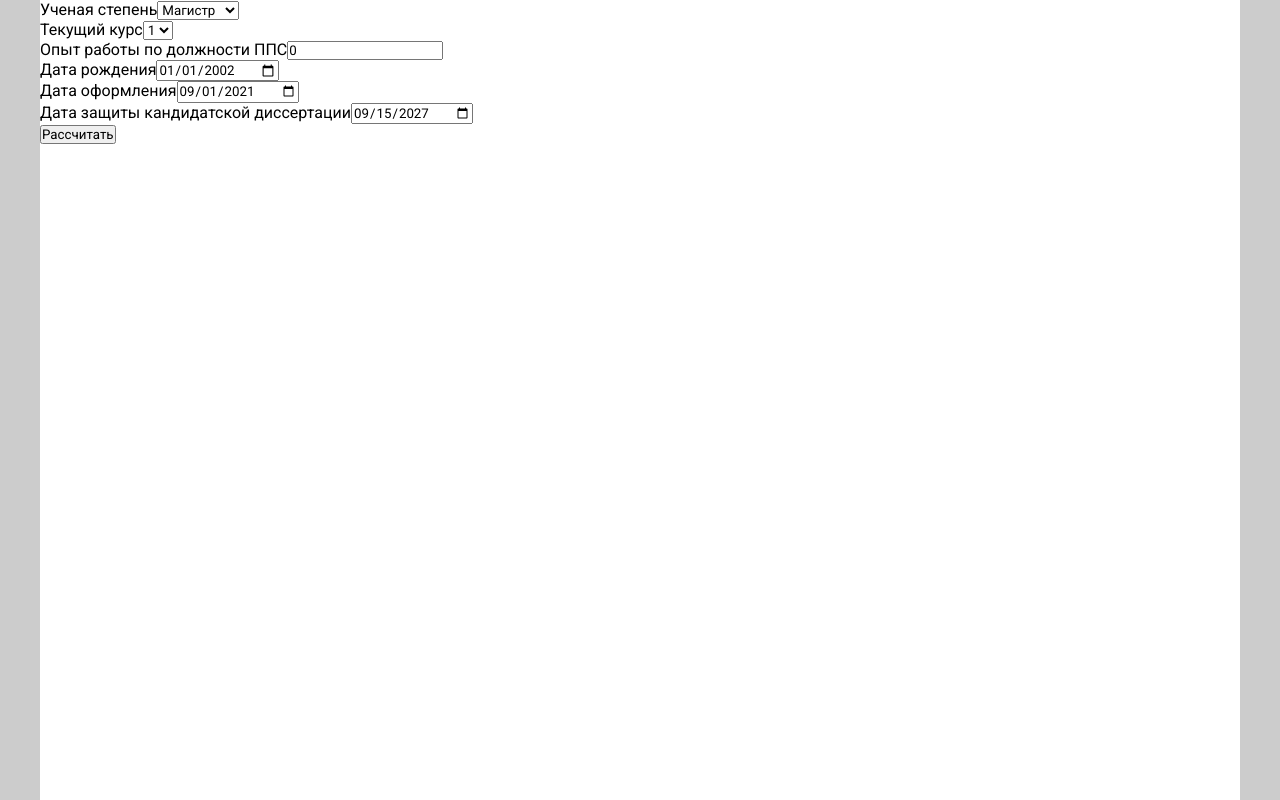
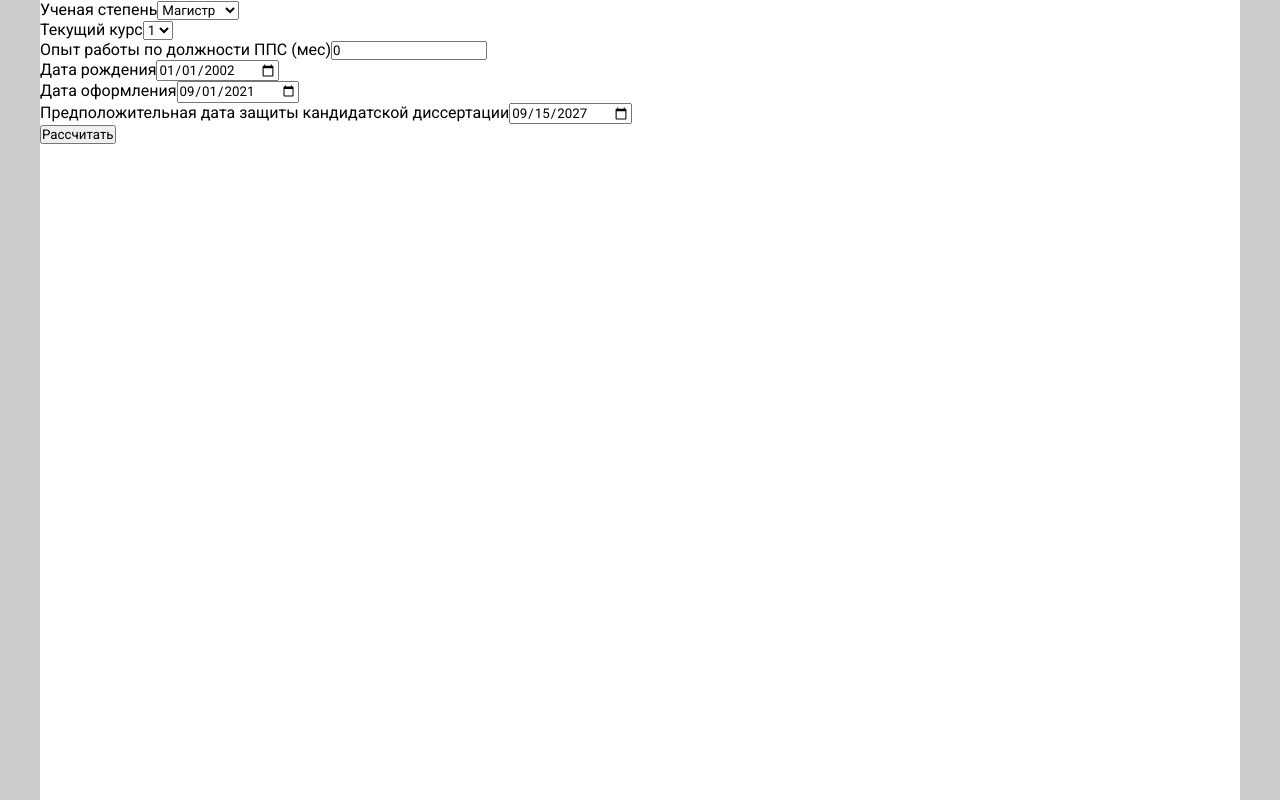
Before and after one commit to RTUITLab/RTU-Future-Salary-Front, a React (Create React App) app: page / in a window 1280 px wide. Built offline with nearby package versions, Linux system fonts and the light colour scheme.

Commit message:
changed graphic + validation

```diff
--- a/src/Common/style.scss
+++ b/src/Common/style.scss
@@ -12,4 +12,5 @@
     max-width: 1200px;
     margin: 0 auto;
     background-color: #fff;
+    padding-bottom: 30px;
 }
--- a/src/Components/Container/Container.jsx
+++ b/src/Components/Container/Container.jsx
@@ -22,6 +22,7 @@ const Container = (props) => {
 
     const handleSubmit = async (values) => {
 
+        console.log(values)
 
         try {
             let response = await apiRequest(values)
--- a/src/Components/Container/Graphic/Graphic.jsx
+++ b/src/Components/Container/Graphic/Graphic.jsx
@@ -1,38 +1,75 @@
 import React from 'react'
-import {Area, AreaChart, CartesianGrid, Line, LineChart, Tooltip, XAxis, YAxis} from "recharts";
+import {
+    Area,
+    AreaChart,
+    CartesianGrid,
+    Legend,
+    Line,
+    LineChart, ResponsiveContainer,
+    Tooltip,
+    XAxis,
+    YAxis
+} from "recharts";
+import {getMonth} from "../../../Common/getMonth";
+import s from './Graphic.module.scss'
 
 const Graphic = (props) => {
 
+    const salary = getSalary(props.salary)
+
     const CustomizedAxisTick = (props) => {
 
-        const { x, y, stroke, payload } = props;
+        const { x, y, payload } = props;
 
         return (
             <g transform={`translate(${x},${y})`}>
-                <text x={0} y={0} dy={16} textAnchor="end" fill="#666" transform="rotate(-35)">
+                <text x={0} y={0} dy={16} textAnchor="end" fontSize='12' fill="#666" transform="rotate(-35)">
                     {payload.value}
                 </text>
             </g>
         )
-
     }
 
     return (
         <>
-            {
-                props.salary.length > 0 &&
-                <div>
-                    <AreaChart width={1000} height={500} data={props.salary}>
-                        {/*<Line type="monotone" dataKey="salary" stroke="#8884d8" />*/}
-                        <CartesianGrid stroke="#ccc" strokeDasharray="5 5" />
-                        <XAxis dataKey={`month`} tick={<CustomizedAxisTick />} />
-                        <YAxis />
-                        <Area type="monotone" dataKey="salary" stroke="#8884d8" fill="#8884d8" />
-                        <Tooltip />
-                    </AreaChart>
-                </div>
-            }
+            <ResponsiveContainer className={s.gr}>
+                <AreaChart
+                           // width={'100%'}
+
+                           margin={{
+                                top: 20,
+                                right: 30,
+                                left: 20,
+                                bottom: 10,
+                            }}
+                           // height={'100%'}
+                           data={salary}
+                >
+                    {/*<Line type="monotone" dataKey="salary" stroke="#8884d8" />*/}
+                    <CartesianGrid stroke="#ccc" strokeDasharray="3 3" />
+                    <XAxis dataKey={`month`} height={70} tick={<CustomizedAxisTick />} />
+                    <YAxis />
+                    <Tooltip />
+
+                    <Area type="monotone" dataKey="salary" stroke="#8884d8" fill="#8884d8" />
+                </AreaChart>
+            </ResponsiveContainer>
         </>
     )
 }
 export default Graphic
+
+export const getSalary = (props) => {
+
+    let salary = []
+
+    salary = props.map(s => {
+        return {
+            ...s,
+            salary: s.salary,
+            month: `${getMonth(s.month)} ${s.year}`
+        }
+    })
+
+    return salary
+}
--- /dev/null
+++ b/src/Components/Container/Graphic/Graphic.module.scss
@@ -0,0 +1,4 @@
+.gr {
+  width: 1000px !important;
+  height: 500px !important;
+}
--- a/src/Components/Container/Salary/Salary.jsx
+++ b/src/Components/Container/Salary/Salary.jsx
@@ -2,8 +2,6 @@ import React from 'react'
 import s from './Salary.module.scss'
 import { Formik, Form, Field, ErrorMessage} from 'formik'
 import TextError from "../../../Common/TextError";
-import Test from "../../../Common/Test";
-import {LineChart, CartesianGrid, Line, XAxis, YAxis, Tooltip} from "recharts";
 import Graphic from "../Graphic/Graphic";
 
 
@@ -53,7 +51,7 @@ const Salary = (props) => {
                         </div>
 
                         <div>
-                            <label htmlFor="workExperience">Опыт работы по должности ППС</label>
+                            <label htmlFor="workExperience">Опыт работы по должности ППС (мес)</label>
                             <Field
                                 id="workExperience"
                                 name="workExperience"
@@ -84,7 +82,7 @@ const Salary = (props) => {
                         </div>
 
                         <div>
-                            <label htmlFor="dateOfDissertationDefense">Дата защиты кандидатской диссертации</label>
+                            <label htmlFor="dateOfDissertationDefense">Предположительная дата защиты кандидатской диссертации</label>
                             <Field
                                 id="dateOfDissertationDefense"
                                 type="date"
@@ -98,9 +96,10 @@ const Salary = (props) => {
                     </Form>
                     )}
                 </Formik>
-
-                <Graphic salary={props.salary} />
-
+                {
+                    props.salary.length > 0 &&
+                    <Graphic salary={props.salary}/>
+                }
             </div>
         </div>
     )
--- a/src/hoc/withForm.js
+++ b/src/hoc/withForm.js
@@ -19,15 +19,19 @@ export const withForm = (Component) => {
                 academicDegree: Yup.string()
                     .required('Пожалуйста, введите ученую степерь'),
                 workExperience: Yup.number()
+                    .min(0, 'Опыт не может быть отрицательным')
+                    .max(120, 'Максимум 10 лет')
                     .required('Пожалуйста, введите опыт работы'),
                 dateOfBirth: Yup.date()
+                    //Брать текущую дату - 18 лет
                     .max('2004-01-01', 'Неправильная дата (max)')
+                    .min('1921-01-01', 'Максимум 100 лет')
                     .required('Пожалуйста, введите дату рождения'),
                 dateOfRegistration: Yup.date()
                     .max('2022-01-01', 'Неправильная дата (max)')
                     .required('Пожалуйста, введите дату оформления'),
                 dateOfDissertationDefense: Yup.date()
-                    .max('2030-01-01', 'Неправильная дата (max)')
+                    // .max('2030-01-01', 'Неправильная дата (max)')
                     .required('Пожалуйста, введите дату защиты кандидатской диссертации'),
             })
             return (
--- a/src/index.js
+++ b/src/index.js
@@ -6,9 +6,9 @@ import App from './App';
 import reportWebVitals from './reportWebVitals';
 
 ReactDOM.render(
-    <React.StrictMode>
-        <App/>
-    </React.StrictMode>,
+
+        <App/>,
+
     document.getElementById('root')
 );
 
```
